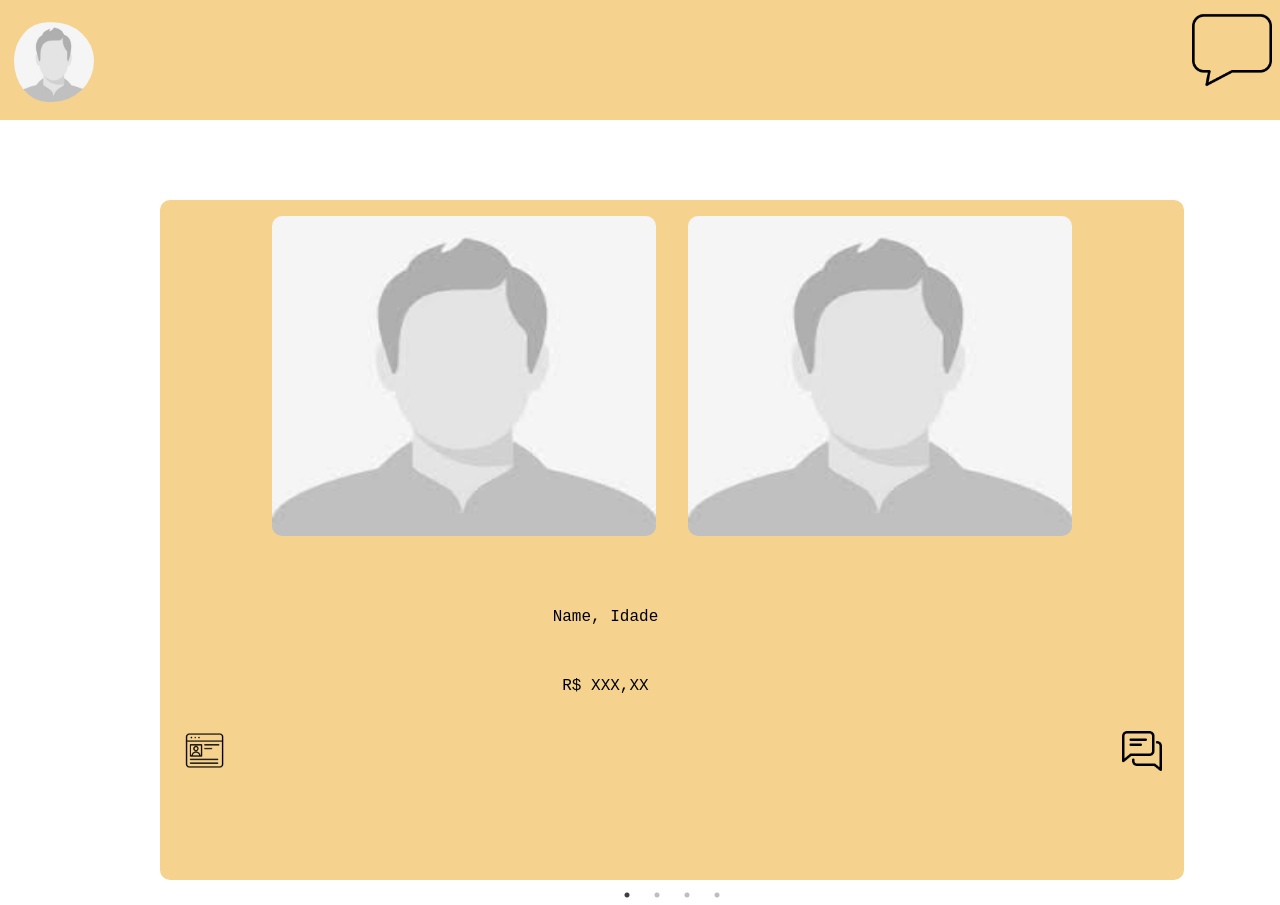
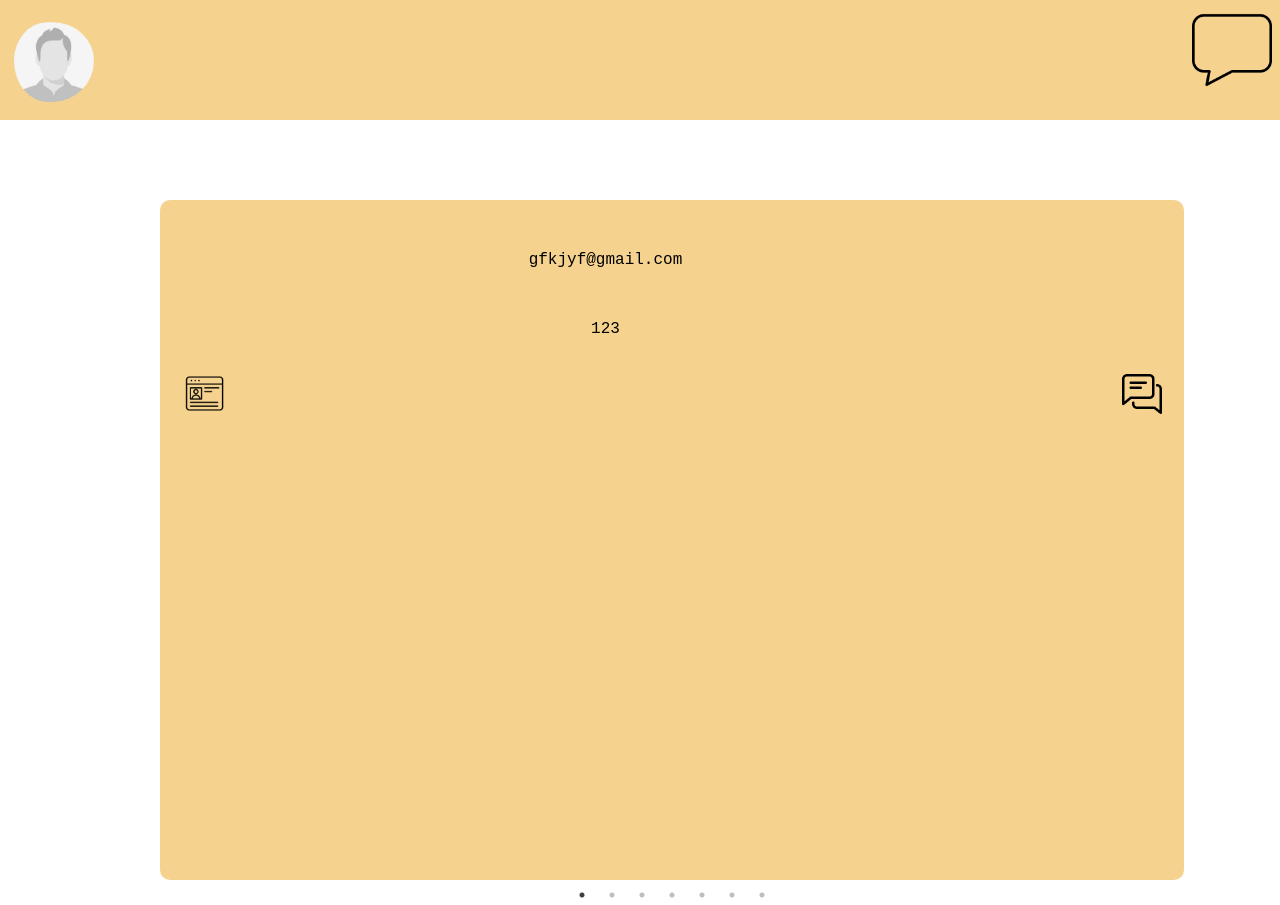
Before and after one commit to dsm-cefet-rj/trabalho2021-1-grupo-8, a React (Create React App) app in the folder frontend/: page /perfil in a window 1280 px wide. Built offline with nearby package versions, Linux system fonts and the light colour scheme; data requests are answered from the project's data file; a web font is replaced by a local one.

Commit message:
removido imports

```diff
--- a/frontend/src/perfil.js
+++ b/frontend/src/perfil.js
@@ -3,7 +3,7 @@ import styles from "./styles/perfil.module.css";
 import Slider from "react-slick";
 import "slick-carousel/slick/slick.css";
 import "slick-carousel/slick/slick-theme.css";
-import { Link } from "react-router-dom";
+
 const profiles = [
   {
     id: 1,
@@ -51,7 +51,7 @@ const profiles = [
   },
 ];
 
-export default function Perfil() {
+export default function Perfil(filteredStore) {
   const settings = {
     dots: true,
     infinite: false,
@@ -60,31 +60,29 @@ export default function Perfil() {
     slidesToScroll: 1,
   };
   const [isClicked, setIsClicked] = useState(false);
+
+
   return (
     <div className={styles.all}>
       <div className={styles.slider}>
         <Slider {...settings}>
-          {profiles.map((profiles) => (
+          {filteredStore.filteredStore[0].map((profiles) => (
             <div key={profiles.id} className={styles.card}>
               {isClicked ? (
                 <div className={styles.moreInfo}>
                   <p>{profiles.email}</p>
-                  <p>Aceita pet: {profiles.pet}</p>
-                  <p>{profiles.stay}</p>
-                  <p>Tempo que pretende ficar: {profiles.time}</p>
                 </div>
               ) : (
                 <div className={styles.images}>
-                  <img src={profiles.img} alt="foto" />
-                  <img src={profiles.img} className={styles.none} alt="foto" />
+                  {/*<img src={profiles.img} alt="foto" />
+                  <img src={profiles.img} className={styles.none} alt="foto" />*/}
                 </div>
               )}
 
               <div className={styles.basicInfo}>
-                <p>
-                  {profiles.name}, {profiles.age}
-                </p>
-                <p>R$ {profiles.money}</p>
+              <p>{profiles.email}</p>
+                <p>{profiles.senha}</p>
+
               </div>
               <div className={styles.buttons}>
                 <button onClick={() => setIsClicked(!isClicked)}>
@@ -97,7 +95,6 @@ export default function Perfil() {
             </div>
           ))}
         </Slider>
-
       </div>
     </div>
   );
```
